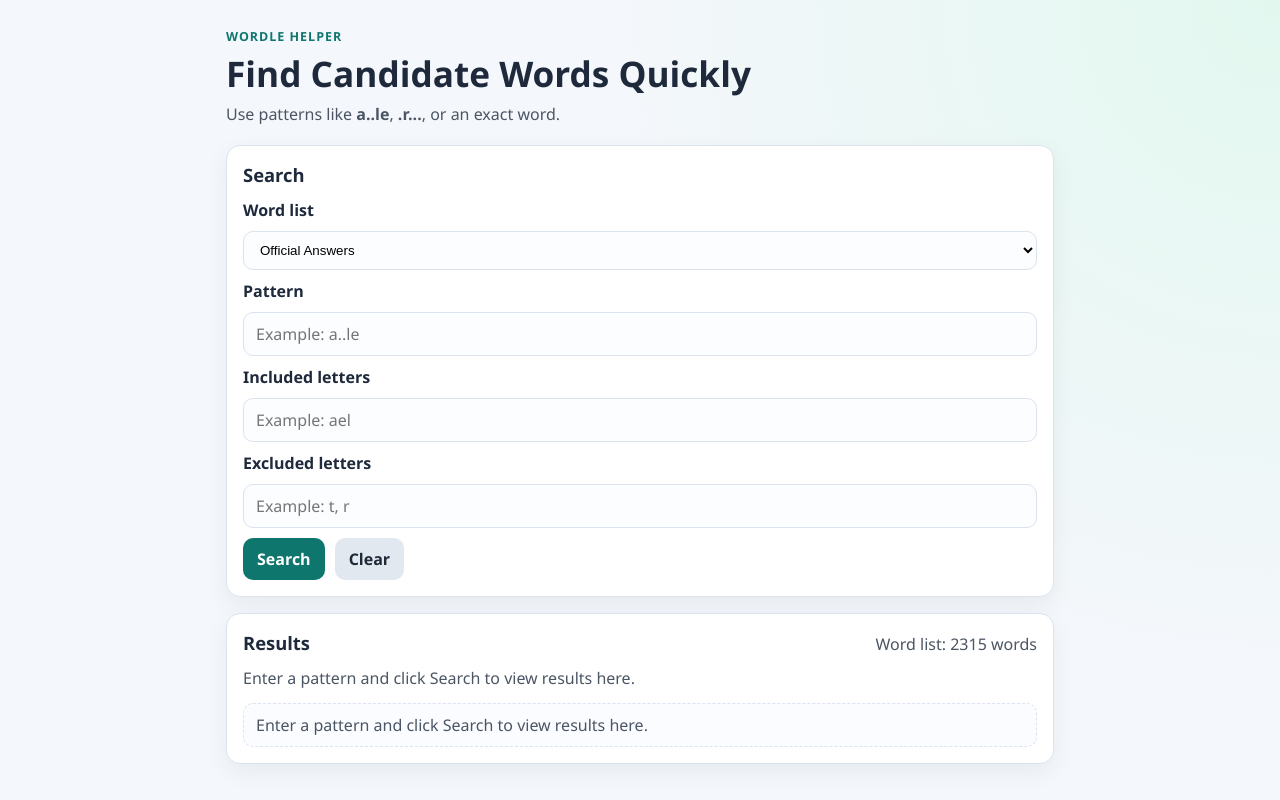
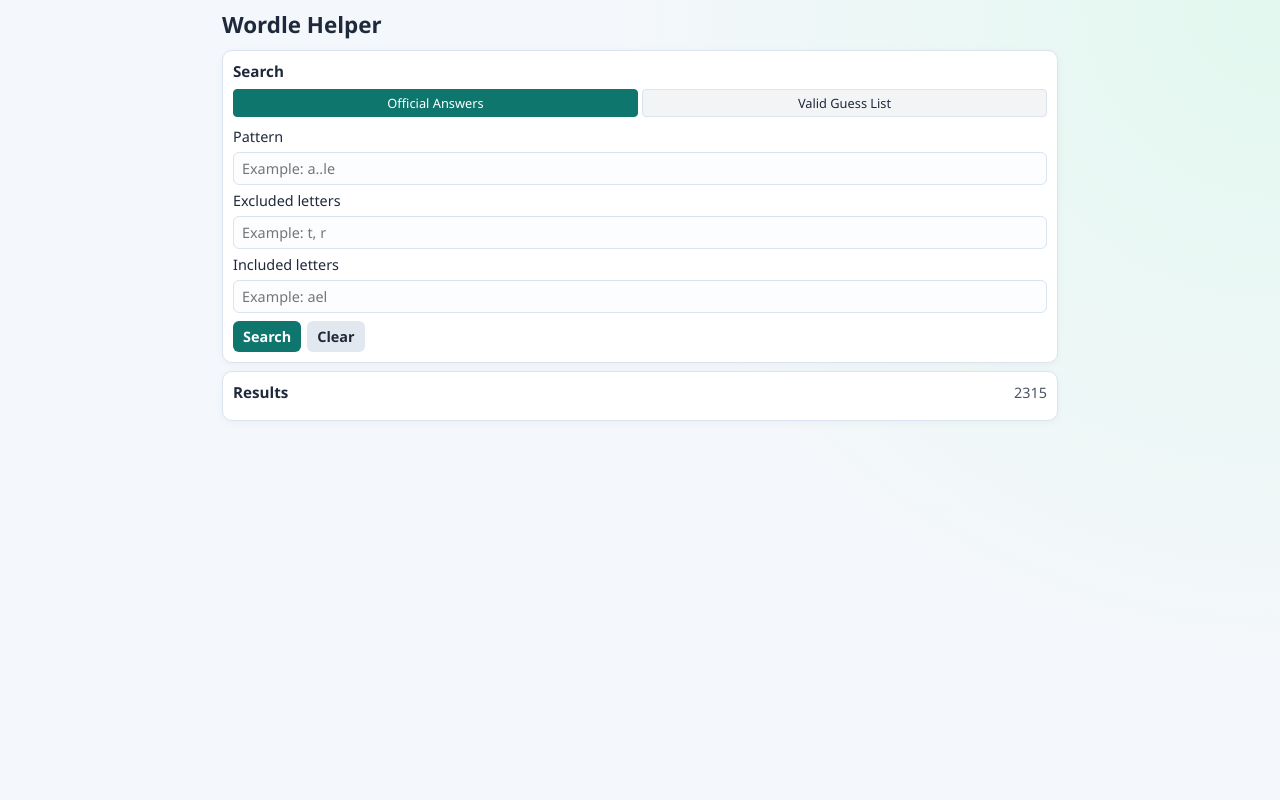
Before and after one commit to vicherm/wordle, a React (Vite) app: page / in a window 1280 px wide. Built offline with nearby package versions, Linux system fonts and the light colour scheme.

Commit message:
compact UI

```diff
--- a/src/components/ResultsPanel.jsx
+++ b/src/components/ResultsPanel.jsx
@@ -1,21 +1,19 @@
 import React from "react";
 
-function ResultsPanel({ hasSearched, helperText, words, totalWords }) {
+function ResultsPanel({ hasSearched, errorMessage, words, totalWords }) {
   return (
     <section className="panel" aria-labelledby="results-heading">
       <div className="panel-head">
         <h2 id="results-heading">Results</h2>
         <p className="results-count">
-          {hasSearched ? `Matches: ${words.length}` : `Word list: ${totalWords} words`}
+          {hasSearched ? words.length : totalWords}
         </p>
       </div>
 
-      <p className="helper-text">{helperText}</p>
-
-      {(!hasSearched || words.length === 0) && <p className="empty-state">{helperText}</p>}
+      {errorMessage && <p className="error-text">{errorMessage}</p>}
 
       {hasSearched && words.length > 0 && (
-        <ul className="result-list" aria-label="Sample words">
+        <ul className="result-list" aria-label="Search results">
           {words.map((word) => (
             <li key={word}>{word}</li>
           ))}
--- a/src/components/SearchPanel.jsx
+++ b/src/components/SearchPanel.jsx
@@ -25,19 +25,18 @@
       </div>
 
       <form className="search-form" onSubmit={handleSubmit}>
-        <label htmlFor="word-list-select">Word list</label>
-        <select
-          id="word-list-select"
-          name="wordList"
-          value={wordListId}
-          onChange={(event) => onWordListChange(event.target.value)}
-        >
+        <div className="word-list-buttons">
           {wordListOptions.map((option) => (
-            <option key={option.id} value={option.id}>
+            <button
+              key={option.id}
+              type="button"
+              className={`list-button ${wordListId === option.id ? "active" : ""}`}
+              onClick={() => onWordListChange(option.id)}
+            >
               {option.label}
-            </option>
+            </button>
           ))}
-        </select>
+        </div>
 
         <label htmlFor="pattern-input">Pattern</label>
         <input
@@ -50,6 +49,17 @@
           onChange={(event) => onPatternChange(event.target.value)}
         />
 
+        <label htmlFor="excluded-letters-input">Excluded letters</label>
+        <input
+          id="excluded-letters-input"
+          name="excludedLetters"
+          type="text"
+          placeholder="Example: t, r"
+          autoComplete="off"
+          value={excludedLetters}
+          onChange={(event) => onExcludedLettersChange(event.target.value)}
+        />
+
         <label htmlFor="included-letters-input">Included letters</label>
         <input
           id="included-letters-input"
@@ -59,17 +69,6 @@
           autoComplete="off"
           value={includedLetters}
           onChange={(event) => onIncludedLettersChange(event.target.value)}
-        />
-
-        <label htmlFor="excluded-letters-input">Excluded letters</label>
-        <input
-          id="excluded-letters-input"
-          name="excludedLetters"
-          type="text"
-          placeholder="Example: t, r"
-          autoComplete="off"
-          value={excludedLetters}
-          onChange={(event) => onExcludedLettersChange(event.target.value)}
         />
 
         <div className="action-row">
--- a/src/pages/HomePage.jsx
+++ b/src/pages/HomePage.jsx
@@ -26,34 +26,22 @@
   const normalizedIncludedLetters = normalizeLetterRule(includedLetters);
   const normalizedExcludedLetters = normalizeLetterRule(excludedLetters);
 
-  const helperText = useMemo(() => {
-    if (!hasSearched) {
-      return "Enter a pattern and click Search to view results here.";
+  const errorMessage = useMemo(() => {
+    if (!hasSearched) return "";
+    if (searchedPattern && searchedPattern.length !== 5) {
+      return "Pattern must be 5 characters";
     }
-
     if (searchedPattern && !isPatternValid(searchedPattern)) {
-      return "Pattern can only contain letters and . placeholders.";
+      return "Pattern: letters and . only";
     }
-
     const overlappingLetters = [...searchedIncludedLetters].filter((letter) =>
       searchedExcludedLetters.includes(letter)
     );
     if (overlappingLetters.length > 0) {
-      return "Included and excluded letters cannot overlap.";
+      return "Included and excluded overlap";
     }
-
-    if (results.length === 0) {
-      return "No matches found for the selected rules.";
-    }
-
-    return `Found ${results.length} matches.`;
-  }, [
-    hasSearched,
-    searchedPattern,
-    searchedIncludedLetters,
-    searchedExcludedLetters,
-    results.length,
-  ]);
+    return "";
+  }, [hasSearched, searchedPattern, searchedIncludedLetters, searchedExcludedLetters]);
 
   const handleSearch = () => {
     const hasAnyRule =
@@ -117,12 +105,7 @@
   return (
     <div className="app-shell">
       <header className="app-header">
-        <p className="eyebrow">Wordle Helper</p>
-        <h1>Find Candidate Words Quickly</h1>
-        <p className="subtitle">
-          Use patterns like <strong>a..le</strong>, <strong>.r...</strong>, or an exact
-          word.
-        </p>
+        <h1>Wordle Helper</h1>
       </header>
 
       <main className="app-main">
@@ -142,7 +125,7 @@
 
         <ResultsPanel
           hasSearched={hasSearched}
-          helperText={helperText}
+          errorMessage={errorMessage}
           words={results}
           totalWords={wordList.length}
         />
--- a/src/styles/app.css
+++ b/src/styles/app.css
@@ -16,97 +16,117 @@
 .app-shell {
   max-width: 860px;
   margin: 0 auto;
-  padding: 28px 16px 36px;
+  padding: 12px 12px 16px;
 }
 
 .app-header {
-  margin-bottom: 20px;
-}
-
-.eyebrow {
-  margin: 0 0 8px;
-  font-weight: 700;
-  color: var(--accent);
-  text-transform: uppercase;
-  letter-spacing: 0.08em;
-  font-size: 0.78rem;
+  margin-bottom: 12px;
 }
 
 h1 {
   margin: 0;
-  font-size: clamp(1.6rem, 3.8vw, 2.2rem);
+  font-size: 1.4rem;
   line-height: 1.15;
-}
-
-.subtitle {
-  margin: 10px 0 0;
-  color: var(--muted);
 }
 
 .app-main {
   display: grid;
-  gap: 16px;
+  gap: 8px;
 }
 
 .panel {
   background: var(--panel);
   border: 1px solid var(--line);
-  border-radius: 14px;
-  padding: 16px;
-  box-shadow: 0 8px 24px rgba(15, 23, 42, 0.06);
+  border-radius: 10px;
+  padding: 10px;
+  box-shadow: 0 2px 8px rgba(15, 23, 42, 0.04);
 }
 
 .panel-head {
   display: flex;
   align-items: baseline;
   justify-content: space-between;
-  gap: 12px;
-  margin-bottom: 12px;
+  gap: 8px;
+  margin-bottom: 8px;
 }
 
 h2 {
   margin: 0;
-  font-size: 1.15rem;
+  font-size: 0.95rem;
+  font-weight: 600;
 }
 
 .search-form {
   display: grid;
-  gap: 10px;
+  gap: 6px;
 }
 
 label {
-  font-weight: 600;
+  font-weight: 500;
+  font-size: 0.9rem;
 }
 
 input,
 select {
   width: 100%;
-  padding: 10px 12px;
+  padding: 6px 8px;
   border: 1px solid var(--line);
-  border-radius: 10px;
+  border-radius: 6px;
   background: #fbfdff;
+  font-size: 0.9rem;
 }
 
 input:focus-visible,
 select:focus-visible {
   border-color: var(--accent);
-  outline: 2px solid color-mix(in oklab, var(--accent), white 75%);
+  outline: 1px solid var(--accent);
+}
+
+.word-list-buttons {
+  display: flex;
+  gap: 4px;
+  margin-bottom: 4px;
+}
+
+.list-button {
+  flex: 1;
+  border: 1px solid var(--line);
+  background: #f3f4f6;
+  color: var(--text);
+  padding: 4px 6px;
+  border-radius: 4px;
+  cursor: pointer;
+  font-weight: 500;
+  font-size: 0.8rem;
+  min-width: 60px;
+}
+
+.list-button:hover {
+  background: #e5e7eb;
+}
+
+.list-button.active {
+  background: var(--accent);
+  color: #ffffff;
+  border-color: var(--accent);
 }
 
 .action-row {
   display: flex;
-  gap: 10px;
+  gap: 6px;
   flex-wrap: wrap;
+  margin-top: 2px;
 }
 
 button {
   border: none;
   background: var(--accent);
   color: #ffffff;
-  padding: 10px 14px;
-  border-radius: 10px;
+  padding: 6px 10px;
+  border-radius: 6px;
   cursor: pointer;
   font-weight: 600;
+  font-size: 0.9rem;
 }
 
 button:hover {
@@ -122,39 +142,36 @@
   background: #cfd8e4;
 }
 
-.results-count,
-.helper-text {
+.results-count {
   margin: 0;
   color: var(--muted);
+  font-size: 0.9rem;
 }
 
-.empty-state {
-  margin: 14px 0 0;
-  padding: 10px 12px;
-  border-radius: 10px;
-  border: 1px dashed var(--line);
-  color: var(--muted);
-  background: #fafcff;
+.error-text {
+  margin: 6px 0 0;
+  padding: 4px 6px;
+  color: #dc2626;
+  background: #fef2f2;
+  border-radius: 4px;
+  font-size: 0.85rem;
 }
 
 .result-list {
-  margin: 14px 0 0;
-  padding-left: 18px;
+  margin: 8px 0 0;
+  padding-left: 16px;
   columns: 2;
-  gap: 24px;
+  gap: 12px;
 }
 
 .result-list li {
-  margin-bottom: 6px;
+  margin-bottom: 2px;
+  font-size: 0.9rem;
 }
 
 @media (max-width: 640px) {
   .app-shell {
-    padding: 20px 12px 28px;
-  }
-
-  .panel {
-    border-radius: 12px;
+    padding: 8px 8px 12px;
   }
 
   .result-list {
--- a/src/utils/wordFilter.js
+++ b/src/utils/wordFilter.js
@@ -1,4 +1,5 @@
 const VALID_PATTERN_REGEX = /^[a-z.]+$/;
+const PATTERN_LENGTH = 5;
 
 export function normalizePattern(input) {
   return input.trim().toLowerCase();
@@ -9,7 +10,10 @@
 }
 
 export function isPatternValid(pattern) {
-  return VALID_PATTERN_REGEX.test(pattern);
+  if (!VALID_PATTERN_REGEX.test(pattern)) {
+    return false;
+  }
+  return pattern.length === PATTERN_LENGTH;
 }
 
 export function matchesPattern(word, pattern) {
```
Also changed, not shown: 7 other files (tests, documents, lock files or other folders).
